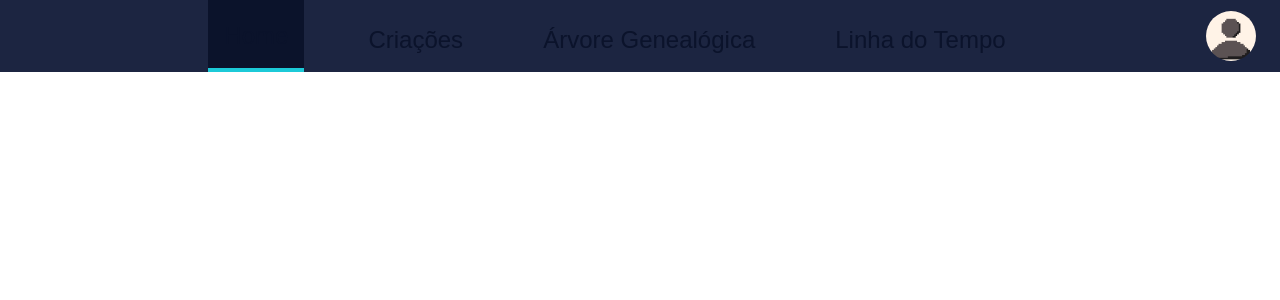
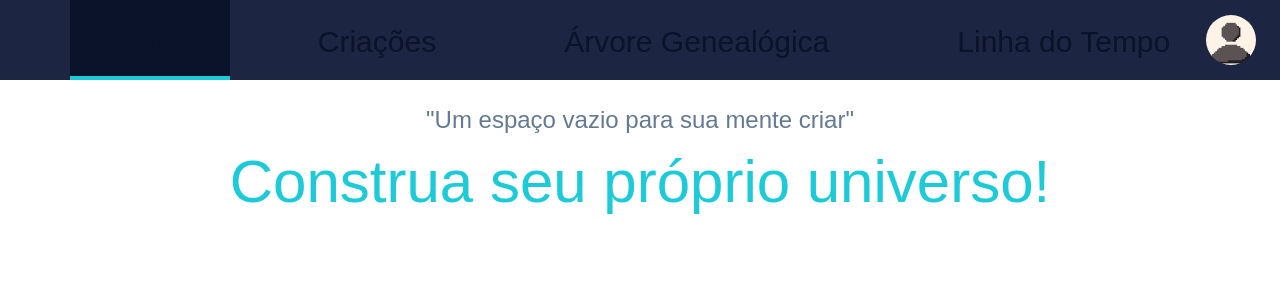
Before and after one commit to giovanna2005lb/StoryGemWeb, a Next.js app: page /home in a window 1280 px wide. Shown: the top 300 px of the page. Built offline with nearby package versions, Linux system fonts and the light colour scheme; a web font is replaced by a local one.

Commit message:
Pequenas alterações da barra de navegação e adição de texto da pagina inicial

```diff
--- a/src/app/home/page.tsx
+++ b/src/app/home/page.tsx
@@ -3,7 +3,15 @@ import NavBar from "@/components/nav-bar";
 export default function HomePage(){
     return (
         <>
+        <div className="flex flex-col min-h-screen">
+
             <NavBar active="Home"/>
+
+            <main className="flex-1 flex flex-col items-center pt-6">
+                    <h2 className="text-2xl text-[#647992]">"Um espaço vazio para sua mente criar"</h2>
+                    <h1 className="text-6xl text-[#1CCAD8] pt-4">Construa seu próprio universo!</h1>
+            </main>
+        </div>
         </>
     )
 }
--- a/src/components/nav-bar.tsx
+++ b/src/components/nav-bar.tsx
@@ -17,18 +17,18 @@ export default function NavBar(props: NavBarProps) {
     const classActive = "border-b-4 border-[#1CCAD8] bg-[#0B132B]"; // Borda de destaque
 
     return (
-        <nav className="flex justify-between bg-[#1C2541] px-6 h-18 items-center">
-            <ul className="flex gap-12 text-2xl mx-auto h-full items-center">
+        <nav className="flex justify-between bg-[#1C2541] h-20 items-center">
+            <ul className="flex gap-12 text-3xl mx-auto h-full items-center">
                 {links.map(link => (
                 <li key={link.label} className={`h-full flex items-end pb-2 ${active === link.label ? classActive : ""}`}>
-                    <Link href={link.href} className="px-4 py-2">
+                    <Link href={link.href} className="px-10 py-3">
                     {link.label}
                     </Link>
                 </li>
     ))}
             </ul>
             <Image
-                className="rounded-full"
+                className="absolute rounded-full right-6"
                 src="/default-icon.jpeg"
                 alt="Icone padrão"
                 width={50}
```
